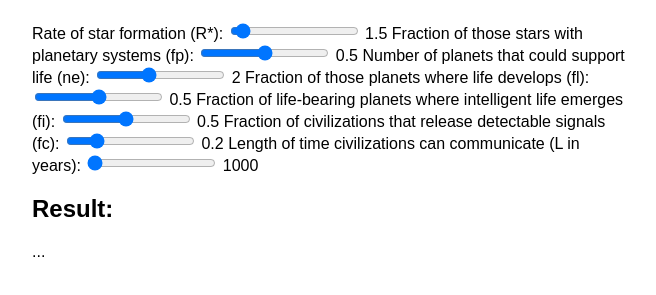
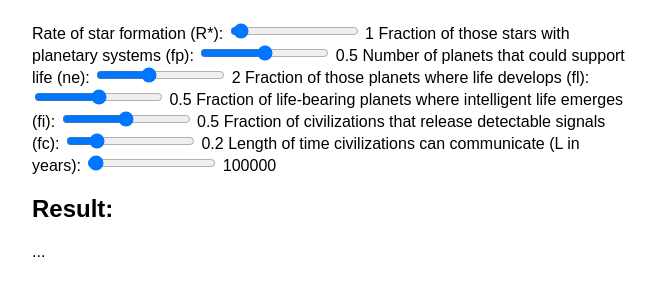
Before and after one commit to OmeadMusa/DrakeEquation.github.io, a plain HTML site: page index.html in a window 1280 px wide. Shown: the part 87-382 px from the top of the page, without its empty margins (308-964 px from the left). Drawn offline with Linux system fonts and the light colour scheme.

Commit message:
Update index.html

```diff
--- a/index.html
+++ b/index.html
@@ -11,32 +11,32 @@
         <h1>Interactive Drake Equation</h1>
 
         <label for="Rstar">Rate of star formation (R*):</label>
-        <input type="range" id="Rstar" min="0" max="30" step="0.1" value="1.5">
-        <span id="Rstar-value">1.5</span>
+        <input type="range" id="Rstar" min="0" max="30" step="1" value="1">
+        <span id="Rstar-value">1</span>
 
         <label for="fp">Fraction of those stars with planetary systems (fp):</label>
-        <input type="range" id="fp" min="0" max="1" step="0.01" value="0.5">
+        <input type="range" id="fp" min="0" max="1" step="0.05" value="0.5">
         <span id="fp-value">0.5</span>
 
         <label for="ne">Number of planets that could support life (ne):</label>
-        <input type="range" id="ne" min="0" max="5" step="0.1" value="2">
+        <input type="range" id="ne" min="0" max="5" step="1" value="2">
         <span id="ne-value">2</span>
 
         <label for="fl">Fraction of those planets where life develops (fl):</label>
-        <input type="range" id="fl" min="0" max="1" step="0.01" value="0.5">
+        <input type="range" id="fl" min="0" max="1" step="0.05" value="0.5">
         <span id="fl-value">0.5</span>
 
         <label for="fi">Fraction of life-bearing planets where intelligent life emerges (fi):</label>
-        <input type="range" id="fi" min="0" max="1" step="0.01" value="0.5">
+        <input type="range" id="fi" min="0" max="1" step="0.05" value="0.5">
         <span id="fi-value">0.5</span>
 
         <label for="fc">Fraction of civilizations that release detectable signals (fc):</label>
-        <input type="range" id="fc" min="0" max="1" step="0.01" value="0.2">
+        <input type="range" id="fc" min="0" max="1" step="0.05" value="0.2">
         <span id="fc-value">0.2</span>
 
         <label for="L">Length of time civilizations can communicate (L in years):</label>
-        <input type="range" id="L" min="0" max="10000000" step="100" value="1000">
-        <span id="L-value">1000</span>
+        <input type="range" id="L" min="0" max="10000000" step="100000" value="100000">
+        <span id="L-value">100000</span>
 
         <h2>Result:</h2>
         <p id="result">...</p>
```
